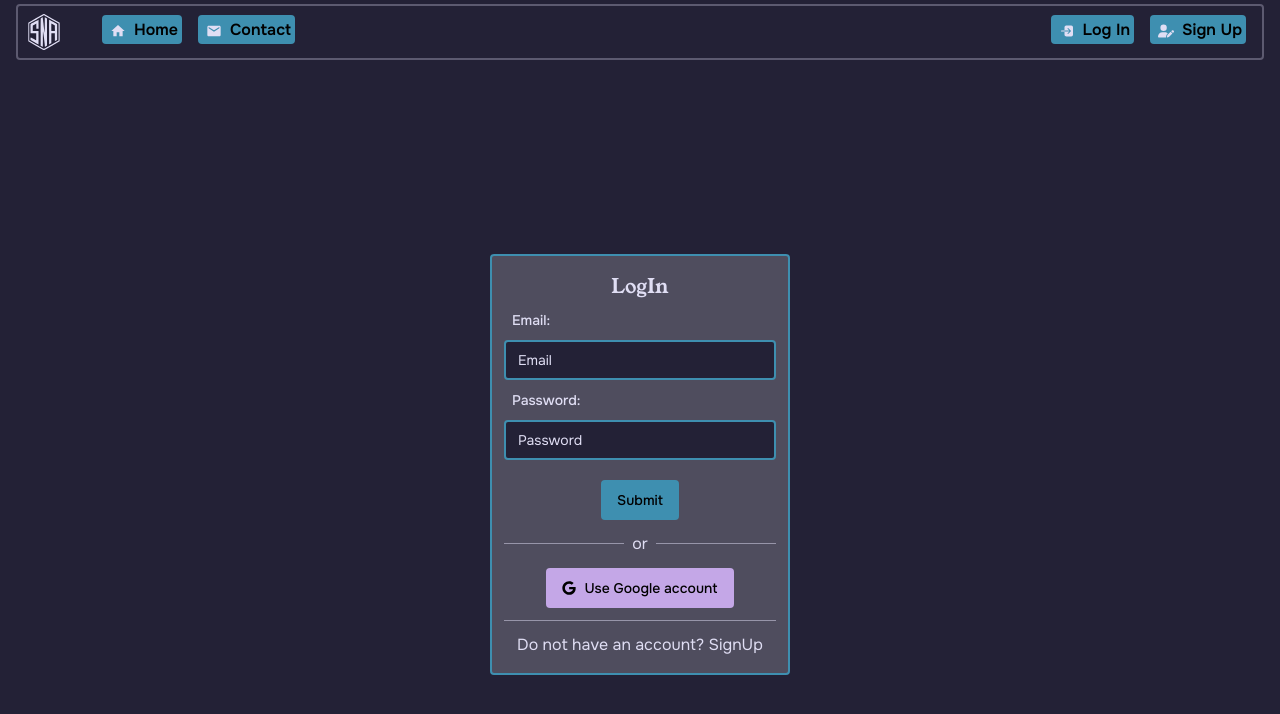
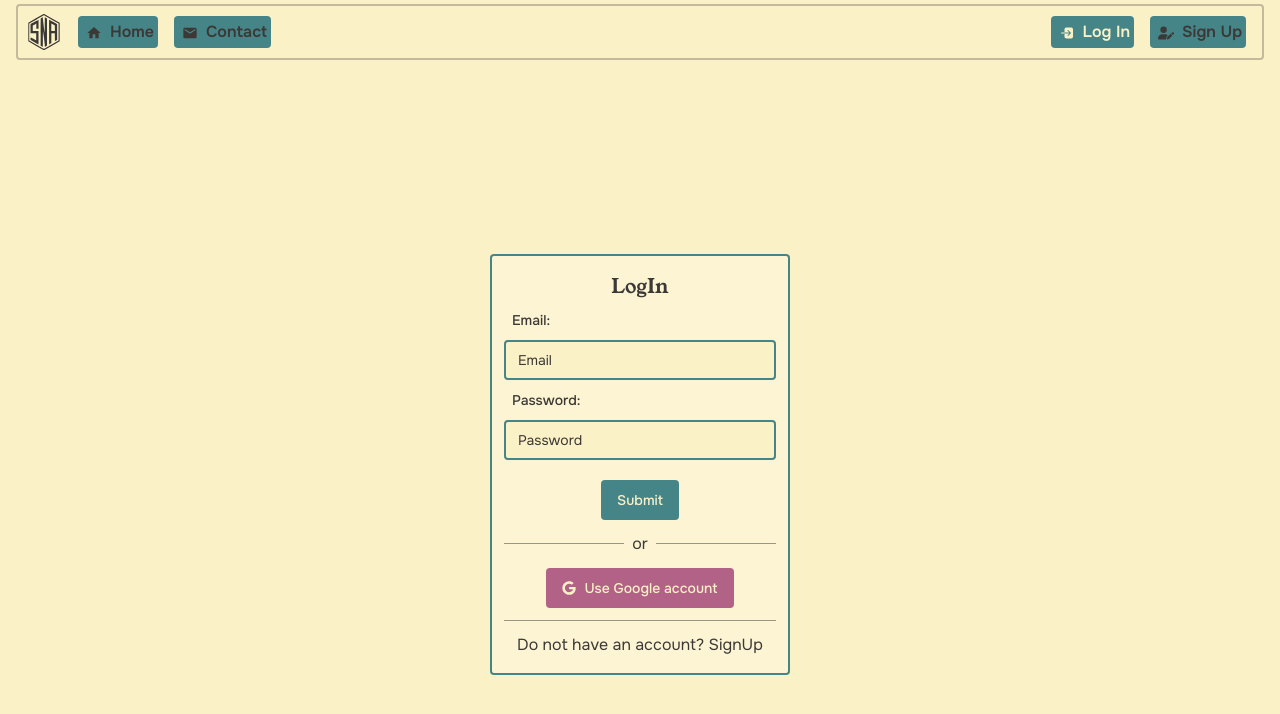
Before and after one commit to CalebeCopello/SNA, a React (Vite) app in the folder frontend/: page /login in a window 1280 px wide. Shown: the top 714 px of the page. Built offline with nearby package versions, Linux system fonts and the light colour scheme.

Commit message:
navbar changes

```diff
--- a/frontend/package.json
+++ b/frontend/package.json
@@ -14,6 +14,7 @@
     "@radix-ui/react-label": "^2.1.0",
     "@radix-ui/react-navigation-menu": "^1.2.0",
     "@radix-ui/react-slot": "^1.1.0",
+    "axios": "^1.7.3",
     "class-variance-authority": "^0.7.0",
     "clsx": "^2.1.1",
     "lucide-react": "^0.414.0",
--- a/frontend/src/App.tsx
+++ b/frontend/src/App.tsx
@@ -6,8 +6,8 @@ import Signup from './pages/signup/Signup';
 
 function App() {
 	// document.body.classList.add('gruvboxDark')
-	document.body.classList.add('rosePineMoon')
-	// document.body.classList.add('gruvbox')
+	// document.body.classList.add('rosePineMoon')
+	document.body.classList.add('gruvbox')
 	document.body.classList.add('bg-background')
 	return (
 		<>
--- a/frontend/src/components/Navbar.tsx
+++ b/frontend/src/components/Navbar.tsx
@@ -1,12 +1,11 @@
-import { NavigationMenu, NavigationMenuLink } from '@radix-ui/react-navigation-menu';
-import { Link } from 'react-router-dom';
-import { MdHome, MdMail } from "react-icons/md";
-import { IoLogIn } from "react-icons/io5";
-import { FaUserPen } from "react-icons/fa6";
+import { NavigationMenu } from '@radix-ui/react-navigation-menu';
+import { NavLink } from 'react-router-dom';
+import { MdHome, MdMail } from 'react-icons/md';
+import { IoLogIn } from 'react-icons/io5';
+import { FaUserPen } from 'react-icons/fa6';
 import { styleMenuButton } from '../constants/styles';
 
 const Navbar = () => {
-
 	return (
 		<>
 			<div className='border-2 border-textColor/30 rounded mx-4 my-1 p-2 flex'>
@@ -25,21 +24,55 @@ const Navbar = () => {
 						</g>
 					</svg>
 				</div>
-				<div className=' w-full flex relative self-center h-7'>
-					<NavigationMenu className='ml-8'>
-						<Link to='/' className=''>
-							<NavigationMenuLink className={`${styleMenuButton}`}><MdHome className='text-textColor inline mr-2 ml-1'/>Home</NavigationMenuLink>
-						</Link>
-						<Link to='/contact'>
-							<NavigationMenuLink className={`${styleMenuButton}`}><MdMail className='text-textColor inline mr-2 ml-1'/>Contact</NavigationMenuLink>
-						</Link>
+				<div className=' w-full flex relative self-center h-8 ml-2'>
+					<NavigationMenu className=''>
+						<div className='flex absolute left-0 top-0'>
+							<NavLink
+								to='/'
+								className={({ isActive }) => {
+									return isActive ? 'text-color01' : 'text-textColor ';
+								}}
+							>
+								<div className={`${styleMenuButton}`}>
+									<MdHome className='inline mr-2 ml-1' />
+									Home
+								</div>
+							</NavLink>
+							<NavLink
+								to='/contact'
+								className={({ isActive }) => {
+									return isActive ? 'text-color01' : 'text-textColor ';
+								}}
+							>
+								<div className={`${styleMenuButton}`}>
+									<MdMail className='inline mr-2 ml-1' />
+									Contact
+								</div>
+							</NavLink>
+						</div>
 						<div className='flex absolute right-0 top-0'>
-							<Link to='/login'>
-								<NavigationMenuLink className={`${styleMenuButton} `}><IoLogIn className='text-textColor inline mr-2 ml-1'/>Log In</NavigationMenuLink>
-							</Link>
-							<Link to='/signup'>
-								<NavigationMenuLink className={`${styleMenuButton}`}><FaUserPen className='text-textColor inline mr-2 ml-1'/>Sign Up</NavigationMenuLink>
-							</Link>
+							<NavLink
+								to='/login'
+								className={({ isActive }) => {
+									return isActive ? 'text-color01' : 'text-textColor ';
+								}}
+							>
+								<div className={`${styleMenuButton} `}>
+									<IoLogIn className='inline mr-2 ml-1' />
+									Log In
+								</div>
+							</NavLink>
+							<NavLink
+								to='/signup'
+								className={({ isActive }) => {
+									return isActive ? 'text-color01' : 'text-textColor ';
+								}}
+							>
+								<div className={`${styleMenuButton}`}>
+									<FaUserPen className='inline mr-2 ml-1' />
+									Sign Up
+								</div>
+							</NavLink>
 						</div>
 					</NavigationMenu>
 				</div>
--- a/frontend/src/constants/styles.ts
+++ b/frontend/src/constants/styles.ts
@@ -6,6 +6,6 @@ const styleFormMessage: string = `bg-color02/20 border border-color02 rounded te
 const styleInput: string = `rounded border-2 border-color05 text-textColor`;
 const styleButton: string = `text-color01 bg-color05 hover:bg-color13 rounded`
 const styleButton2: string = `text-color01 bg-color06 hover:bg-color14 rounded`
-const styleMenuButton: string = `text-color01 bg-color05 rounded font-semibold p-1 mx-2 hover:bg-color13`;
+const styleMenuButton: string = `bg-color05 rounded font-semibold p-1 mx-2 hover:bg-color13`;
 
 export { styleH1, styleFormBorder, styleFormItem, styleFormLabel, styleFormMessage, styleInput, styleButton, styleButton2, styleMenuButton };
```
Also changed, not shown: frontend/src/pages/login/Login.tsx (+6 -4 lines), 1 other file (tests, documents, lock files or other folders).
